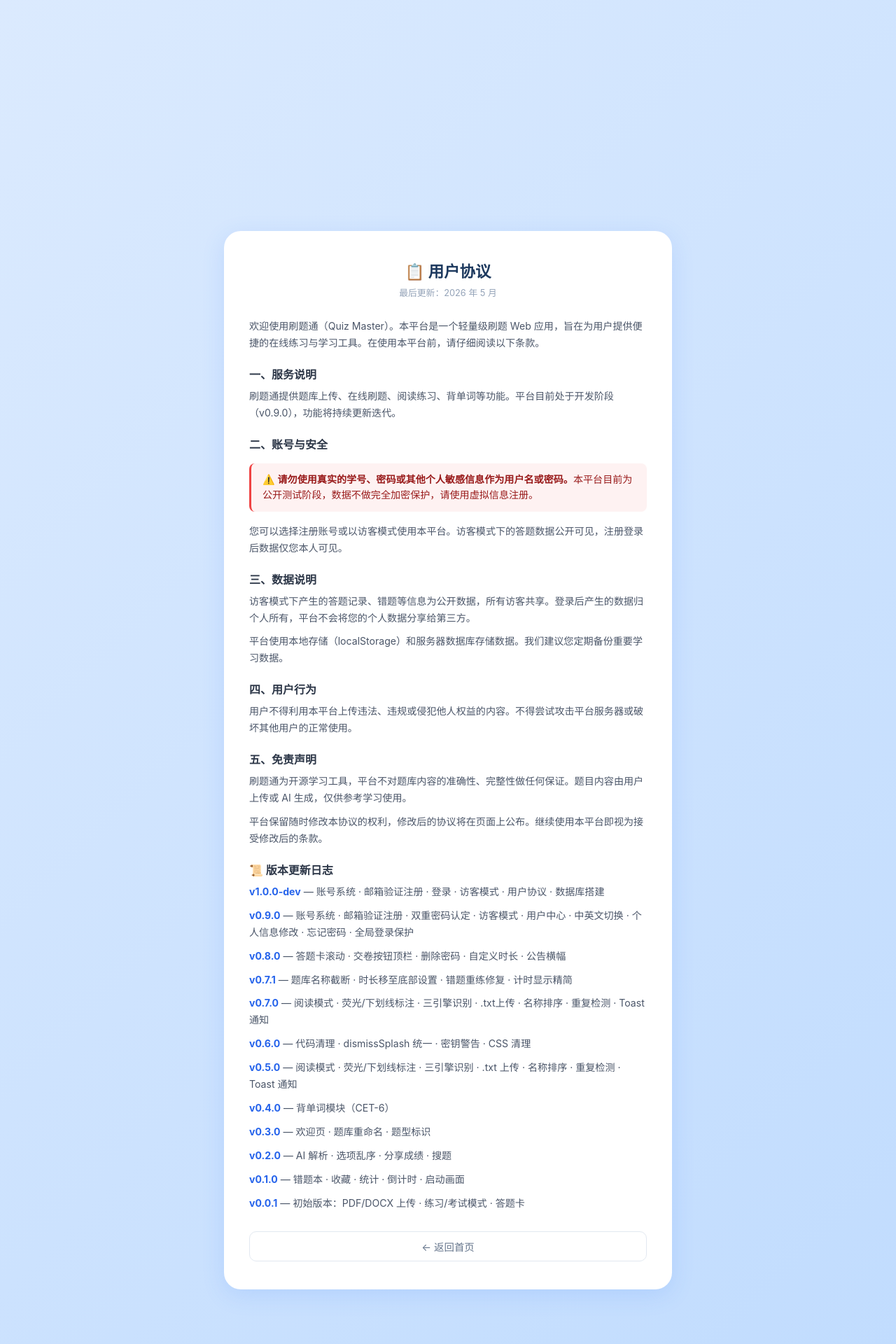
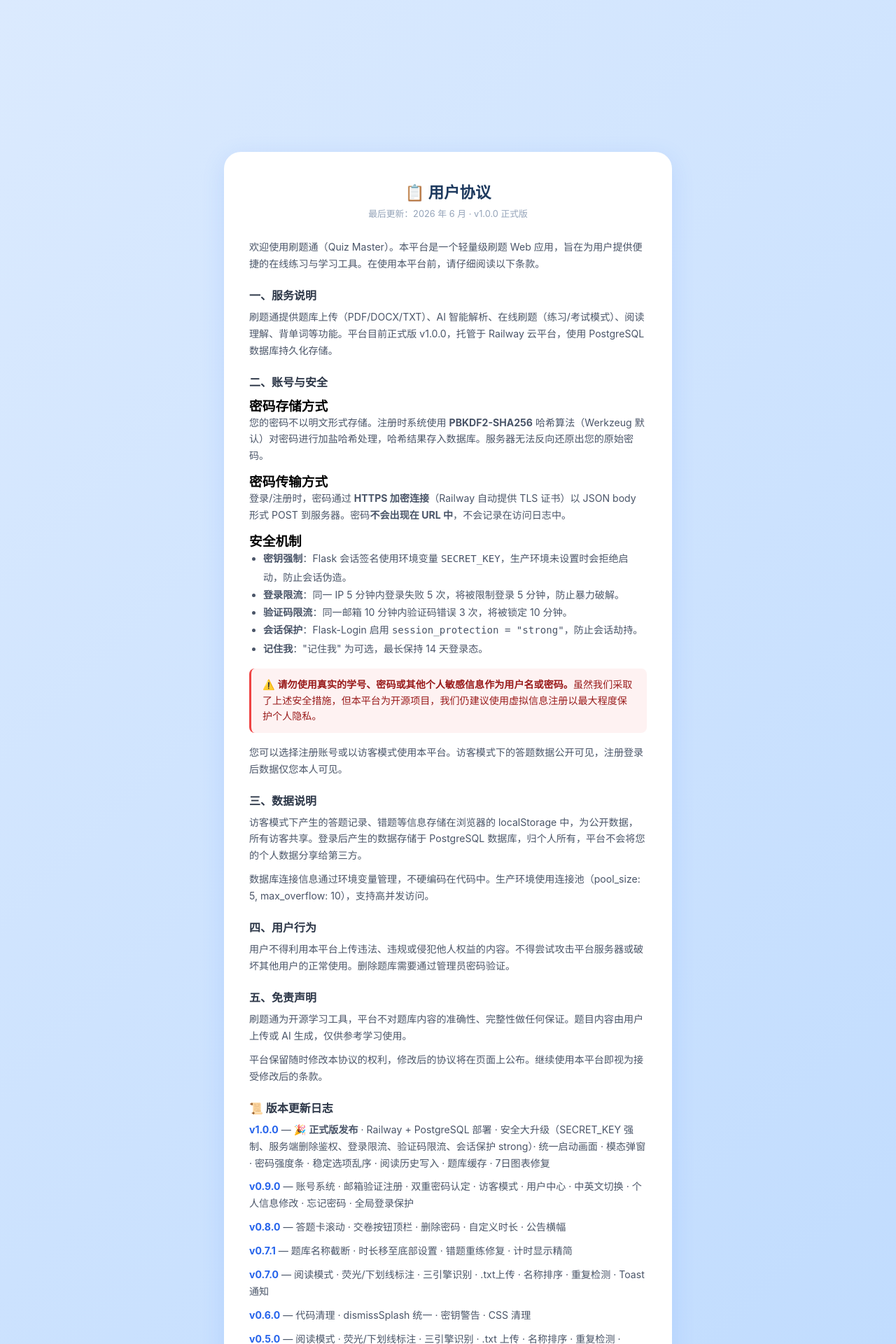
Before and after one commit to PengjinHao-cell/Quiz-App, a Flask app: page /agreement in a window 1280 px wide. Shown: the top 1920 px of the page at 70% size. Run offline with Flask 3, Linux system fonts and the light colour scheme; some libraries are stand-ins or nearby versions.

Commit message:
v1.0.0 正式版发布: Railway + PostgreSQL + 安全加固
- README 全面更新: 安全说明(密码加密/传输/限流)、Railway 部署指引、v1.0.0 更新日志
- welcome.html / user.html: v0.9.0 → v1.0.0
- 用户协议: 新增密码存储(PBKDF2-SHA256)与传输(HTTPS)说明、安全机制详解、正式版标记
- 版本日志: v1.0.0 正式版条目

```diff
--- a/templates/agreement.html
+++ b/templates/agreement.html
@@ -21,25 +21,41 @@
 <body>
     <div class="agreement-card">
         <h1>📋 用户协议</h1>
-        <p class="subtitle">最后更新：2026 年 5 月</p>
+        <p class="subtitle">最后更新：2026 年 6 月 · v1.0.0 正式版</p>
 
         <p>欢迎使用刷题通（Quiz Master）。本平台是一个轻量级刷题 Web 应用，旨在为用户提供便捷的在线练习与学习工具。在使用本平台前，请仔细阅读以下条款。</p>
 
         <h2>一、服务说明</h2>
-        <p>刷题通提供题库上传、在线刷题、阅读练习、背单词等功能。平台目前处于开发阶段（v0.9.0），功能将持续更新迭代。</p>
+        <p>刷题通提供题库上传（PDF/DOCX/TXT）、AI 智能解析、在线刷题（练习/考试模式）、阅读理解、背单词等功能。平台目前正式版 v1.0.0，托管于 Railway 云平台，使用 PostgreSQL 数据库持久化存储。</p>
 
         <h2>二、账号与安全</h2>
+
+        <h3>密码存储方式</h3>
+        <p>您的密码不以明文形式存储。注册时系统使用 <strong>PBKDF2-SHA256</strong> 哈希算法（Werkzeug 默认）对密码进行加盐哈希处理，哈希结果存入数据库。服务器无法反向还原出您的原始密码。</p>
+
+        <h3>密码传输方式</h3>
+        <p>登录/注册时，密码通过 <strong>HTTPS 加密连接</strong>（Railway 自动提供 TLS 证书）以 JSON body 形式 POST 到服务器。密码<strong>不会出现在 URL 中</strong>，不会记录在访问日志中。</p>
+
+        <h3>安全机制</h3>
+        <ul style="font-size:0.88rem;color:#4a5568;line-height:1.8;margin-bottom:12px;padding-left:20px;">
+            <li><strong>密钥强制</strong>：Flask 会话签名使用环境变量 <code>SECRET_KEY</code>，生产环境未设置时会拒绝启动，防止会话伪造。</li>
+            <li><strong>登录限流</strong>：同一 IP 5 分钟内登录失败 5 次，将被限制登录 5 分钟，防止暴力破解。</li>
+            <li><strong>验证码限流</strong>：同一邮箱 10 分钟内验证码错误 3 次，将被锁定 10 分钟。</li>
+            <li><strong>会话保护</strong>：Flask-Login 启用 <code>session_protection = "strong"</code>，防止会话劫持。</li>
+            <li><strong>记住我</strong>："记住我" 为可选，最长保持 14 天登录态。</li>
+        </ul>
+
         <div class="highlight">
-            ⚠️ <strong>请勿使用真实的学号、密码或其他个人敏感信息作为用户名或密码。</strong>本平台目前为公开测试阶段，数据不做完全加密保护，请使用虚拟信息注册。
+            ⚠️ <strong>请勿使用真实的学号、密码或其他个人敏感信息作为用户名或密码。</strong>虽然我们采取了上述安全措施，但本平台为开源项目，我们仍建议使用虚拟信息注册以最大程度保护个人隐私。
         </div>
         <p>您可以选择注册账号或以访客模式使用本平台。访客模式下的答题数据公开可见，注册登录后数据仅您本人可见。</p>
 
         <h2>三、数据说明</h2>
-        <p>访客模式下产生的答题记录、错题等信息为公开数据，所有访客共享。登录后产生的数据归个人所有，平台不会将您的个人数据分享给第三方。</p>
-        <p>平台使用本地存储（localStorage）和服务器数据库存储数据。我们建议您定期备份重要学习数据。</p>
+        <p>访客模式下产生的答题记录、错题等信息存储在浏览器的 localStorage 中，为公开数据，所有访客共享。登录后产生的数据存储于 PostgreSQL 数据库，归个人所有，平台不会将您的个人数据分享给第三方。</p>
+        <p>数据库连接信息通过环境变量管理，不硬编码在代码中。生产环境使用连接池（pool_size: 5, max_overflow: 10），支持高并发访问。</p>
 
         <h2>四、用户行为</h2>
-        <p>用户不得利用本平台上传违法、违规或侵犯他人权益的内容。不得尝试攻击平台服务器或破坏其他用户的正常使用。</p>
+        <p>用户不得利用本平台上传违法、违规或侵犯他人权益的内容。不得尝试攻击平台服务器或破坏其他用户的正常使用。删除题库需要通过管理员密码验证。</p>
 
         <h2>五、免责声明</h2>
         <p>刷题通为开源学习工具，平台不对题库内容的准确性、完整性做任何保证。题目内容由用户上传或 AI 生成，仅供参考学习使用。</p>
@@ -47,7 +63,7 @@
 
         <h2>📜 版本更新日志</h2>
         <div style="font-size:0.85rem; color:#4a5568; line-height:1.8;">
-            <p><strong style="color:#2563eb;">v1.0.0-dev</strong> — 账号系统 · 邮箱验证注册 · 登录 · 访客模式 · 用户协议 · 数据库搭建</p>
+            <p><strong style="color:#2563eb;">v1.0.0</strong> — 🎉 <strong>正式版发布</strong> · Railway + PostgreSQL 部署 · 安全大升级（SECRET_KEY 强制、服务端删除鉴权、登录限流、验证码限流、会话保护 strong）· 统一启动画面 · 模态弹窗 · 密码强度条 · 稳定选项乱序 · 阅读历史写入 · 题库缓存 · 7日图表修复</p>
             <p><strong style="color:#2563eb;">v0.9.0</strong> — 账号系统 · 邮箱验证注册 · 双重密码认定 · 访客模式 · 用户中心 · 中英文切换 · 个人信息修改 · 忘记密码 · 全局登录保护</p>
             <p><strong style="color:#2563eb;">v0.8.0</strong> — 答题卡滚动 · 交卷按钮顶栏 · 删除密码 · 自定义时长 · 公告横幅</p>
             <p><strong style="color:#2563eb;">v0.7.1</strong> — 题库名称截断 · 时长移至底部设置 · 错题重练修复 · 计时显示精简</p>
--- a/templates/user.html
+++ b/templates/user.html
@@ -382,7 +382,7 @@
                 <option value="en" ${USER_LANG==='en'?'selected':''}>${t("langEn")}</option>
             </select><span class="settings-hint">${USER_LANG==='en'?'Reload to take effect':'切换后刷新页面生效'}</span></div>`;
 
-            html += `<div style="margin-top:24px;padding-top:20px;border-top:1px solid #e2e8f0;font-size:0.8rem;color:#94a3b8;">Quiz Master v0.9.0</div>`;
+            html += `<div style="margin-top:24px;padding-top:20px;border-top:1px solid #e2e8f0;font-size:0.8rem;color:#94a3b8;">Quiz Master v1.0.0</div>`;
             container.innerHTML = html;
         }
 
--- a/templates/welcome.html
+++ b/templates/welcome.html
@@ -36,7 +36,7 @@
         <div class="welcome-divider">{% if lang == 'en' %}or{% else %}或者{% endif %}</div>
         <a href="{{ url_for('app_main') }}?guest=1" class="welcome-guest">👤 {% if lang == 'en' %}Guest Mode (no login){% else %}访客模式体验（无需注册）{% endif %}</a>
         <a href="{{ url_for('agreement') }}" class="welcome-agreement">📋 {% if lang == 'en' %}User Agreement{% else %}用户协议{% endif %}</a>
-        <div class="welcome-footer">Quiz Master v0.9.0</div>
+        <div class="welcome-footer">Quiz Master v1.0.0</div>
         <div style="position:fixed;bottom:20px;right:20px;z-index:100;">
             <a href="/set-lang/zh" style="display:inline-block;padding:6px 12px;border-radius:8px;text-decoration:none;font-size:0.8rem;{% if lang=='zh' %}background:#3b82f6;color:#fff;{% else %}background:#e2e8f0;color:#94a3b8;{% endif %}margin-right:4px;transition:all 0.2s;">中文</a>
             <a href="/set-lang/en" style="display:inline-block;padding:6px 12px;border-radius:8px;text-decoration:none;font-size:0.8rem;{% if lang=='en' %}background:#3b82f6;color:#fff;{% else %}background:#e2e8f0;color:#94a3b8;{% endif %}transition:all 0.2s;">EN</a>
```
Also changed, not shown: README.md.
